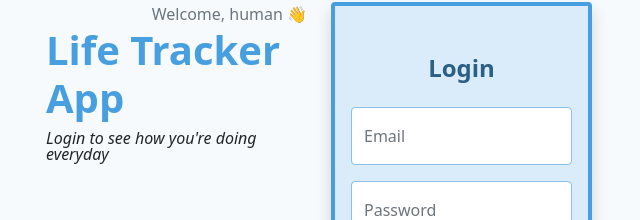
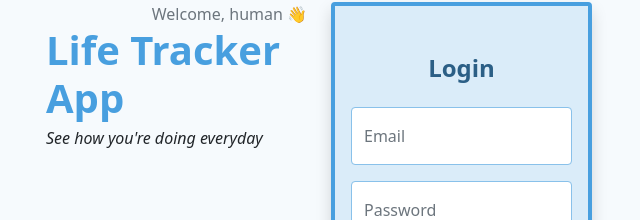
Before and after one commit to cyonii/life-tracker, a React (Create React App) app: page / in a window 1280 px wide. Shown: the part 143-363 px from the top of the page, without its empty margins (321-961 px from the left). Built offline with nearby package versions, Linux system fonts and the light colour scheme; no server answers.

Commit message:
Change sub-title text

```diff
--- a/src/components/authentication/index.js
+++ b/src/components/authentication/index.js
@@ -16,7 +16,7 @@ export default function Authentication() {
         <Col xs={12} md={6} lg={4} xl={3}>
           <p className="text-md-end text-muted mb-0">Welcome, human 👋</p>
           <h1 className="display-6 text-primary fw-bold">Life Tracker App</h1>
-          <p className="fst-italic text-dark fw-light lh-1">Login to see how you&apos;re doing everyday</p>
+          <p className="fst-italic text-dark fw-light lh-1">See how you&apos;re doing everyday</p>
         </Col>
 
         <Col xs={12} md={6} lg={4} xl={3}>
```
